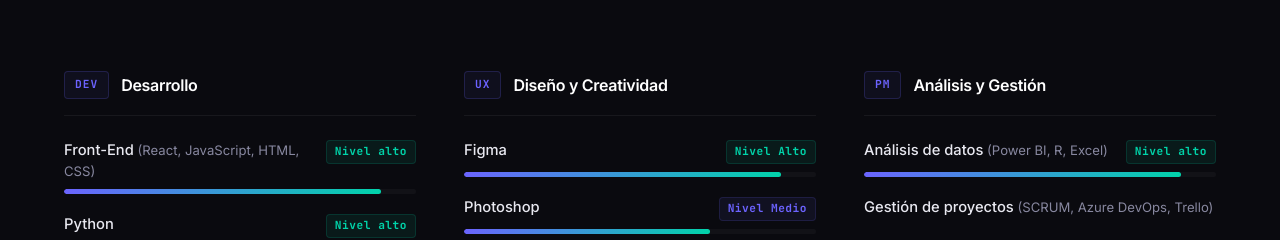
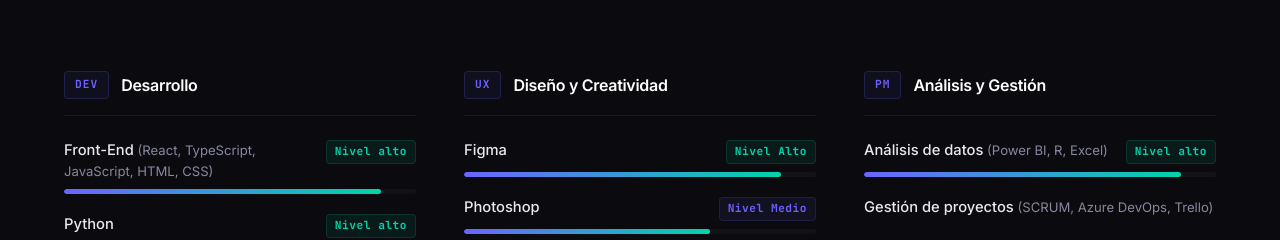
Before and after one commit to IoavM/Portafolio-Ioav, a React (Vite) app: page / in a window 1280 px wide. Shown: the part 3164-3404 px from the top of the page. Built offline with nearby package versions, Linux system fonts and the light colour scheme.

Commit message:
Habilidad TypeScript

```diff
--- a/src/data/portfolioData.ts
+++ b/src/data/portfolioData.ts
@@ -75,7 +75,7 @@ export const portfolioData: PortfolioData = {
       skills: [
         {
           name: "Front-End",
-          subskills: ["React", "JavaScript", "HTML", "CSS"],
+          subskills: ["React", "TypeScript", "JavaScript", "HTML", "CSS"],
           level: 90,
           levelText: "Avanzado",
         },
--- a/src/i18n.ts
+++ b/src/i18n.ts
@@ -103,7 +103,7 @@ const resources = {
             skills: [
               {
                 name: "Front-End",
-                subskills: ["React", "JavaScript", "HTML", "CSS"],
+                subskills: ["React", "TypeScript", "JavaScript", "HTML", "CSS"],
                 level: 90,
                 levelText: "Nivel alto",
               },
@@ -430,7 +430,7 @@ const resources = {
             skills: [
               {
                 name: "Front-End",
-                subskills: ["React", "JavaScript", "HTML", "CSS"],
+                subskills: ["React", "TypeScript", "JavaScript", "HTML", "CSS"],
                 level: 90,
                 levelText: "High Level",
               },
```
